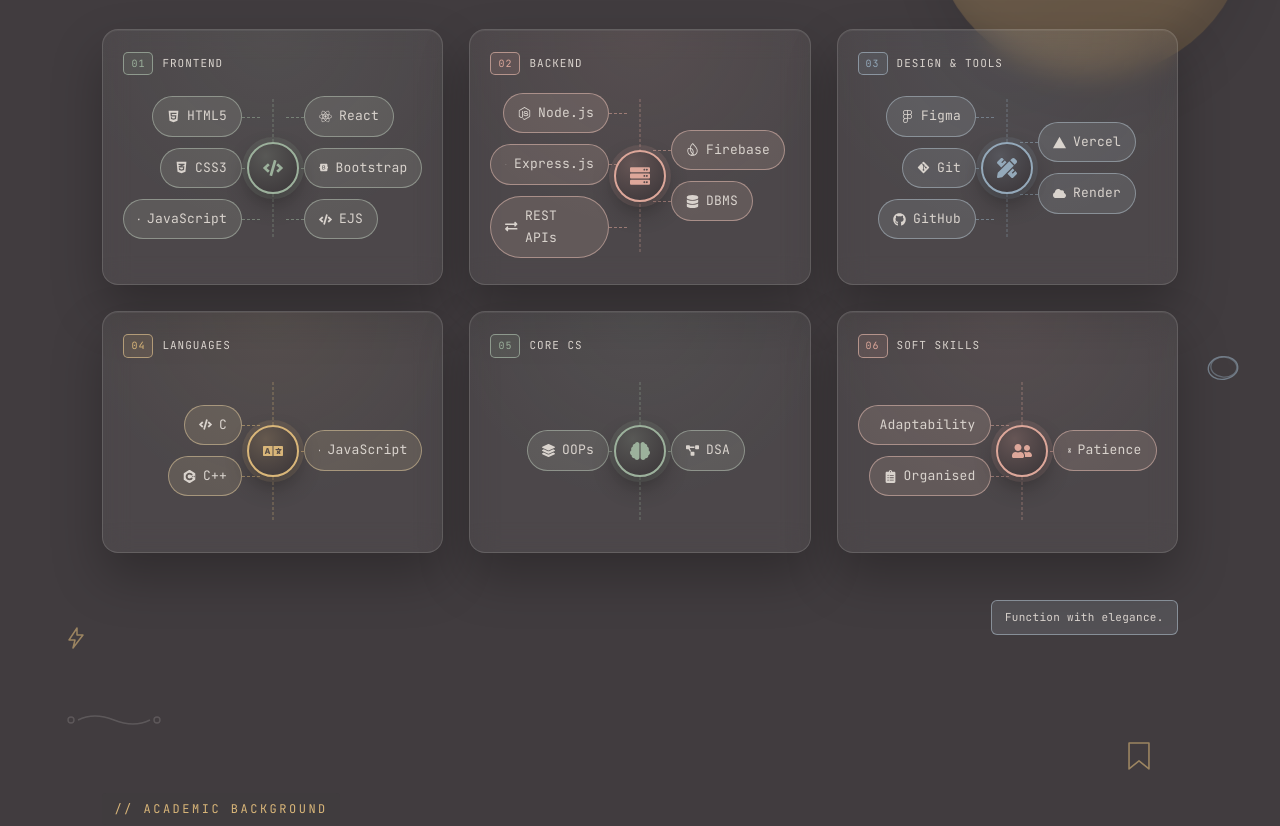
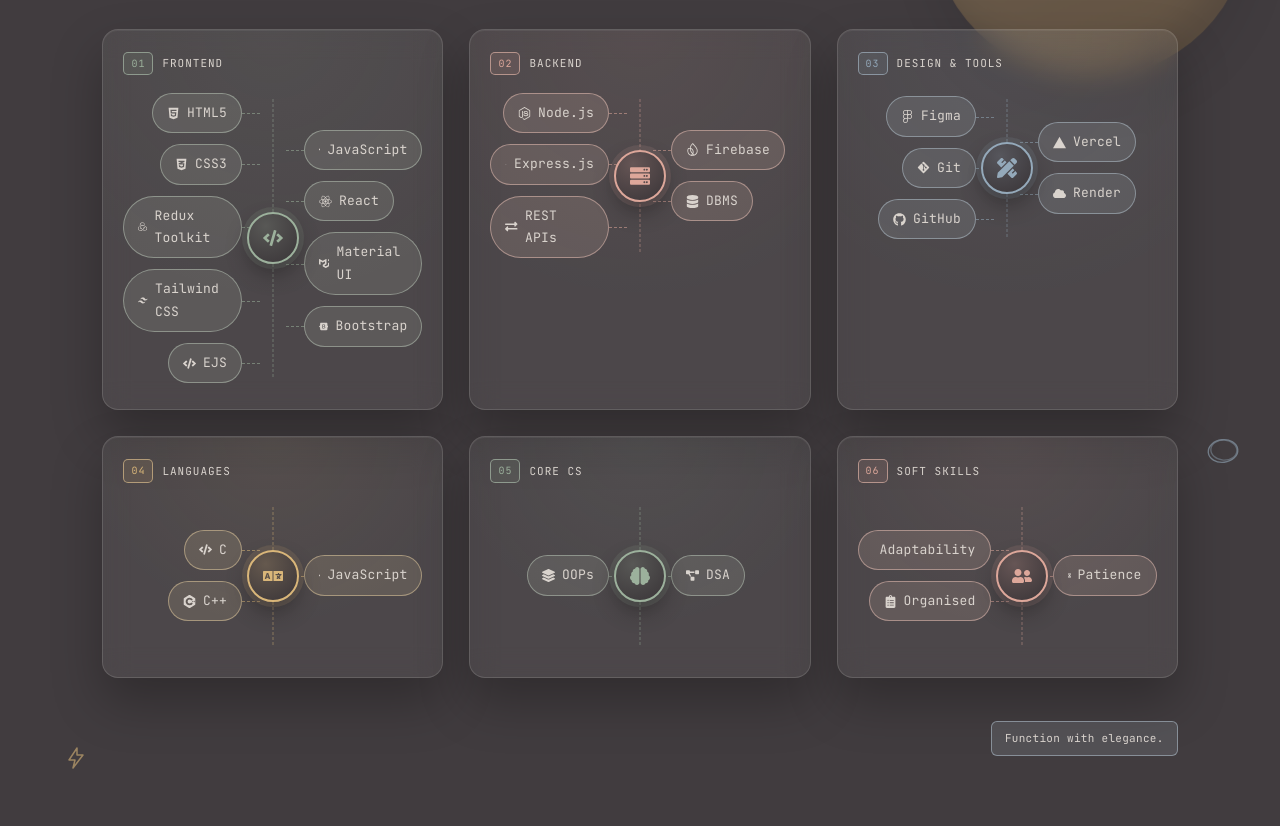
Before and after one commit to Krati-Ag-02/Krati-Agarwal---Personal-Portfolio, a React (Vite) app: page / in a window 1280 px wide. Shown: the part 8020-8846 px from the top of the page. Built offline with nearby package versions, Linux system fonts and the light colour scheme.

Commit message:
modified:   src/components/Skills.jsx

```diff
--- a/src/components/Skills.jsx
+++ b/src/components/Skills.jsx
@@ -1,4 +1,5 @@
 import { motion } from "framer-motion";
+
 import {
   FaHtml5, FaCss3Alt, FaJs, FaReact, FaBootstrap, FaCode,
   FaNodeJs, FaDatabase, FaExchangeAlt,
@@ -8,11 +9,12 @@
   FaServer, FaPencilRuler, FaUserFriends,
   FaLanguage, FaBrain,
 } from "react-icons/fa";
-import { SiExpress, SiFirebase, SiVercel, SiCplusplus } from "react-icons/si";
+import { SiExpress, SiFirebase, SiVercel, SiCplusplus, SiTailwindcss, SiMui, SiRedux } from "react-icons/si";
 
 const iconMap = {
   "HTML5": FaHtml5, "CSS3": FaCss3Alt, "JavaScript": FaJs, "React": FaReact,
   "Bootstrap": FaBootstrap, "EJS": FaCode,
+  "Redux Toolkit": SiRedux, "Tailwind CSS": SiTailwindcss, "Material UI": SiMui,
   "Node.js": FaNodeJs, "Express.js": SiExpress, "REST APIs": FaExchangeAlt,
   "Firebase": SiFirebase, "DBMS": FaDatabase,
   "Figma": FaFigma, "Git": FaGitAlt, "GitHub": FaGithub, "Vercel": SiVercel, "Render": FaCloud,
@@ -21,8 +23,9 @@
   "Adaptability": FaSyncAlt, "Patience": FaHourglassHalf, "Organised": FaClipboardList,
 };
 
+
 const categories = [
-  { title: "Frontend", color: "var(--sage)", hubIcon: FaCode, items: ["HTML5", "CSS3", "JavaScript", "React", "Bootstrap", "EJS"] },
+  { title: "Frontend", color: "var(--sage)", hubIcon: FaCode, items: ["HTML5", "CSS3", "Redux Toolkit", "Tailwind CSS","EJS","JavaScript", "React", "Material UI", "Bootstrap"] },
   { title: "Backend", color: "var(--clay)", hubIcon: FaServer, items: ["Node.js", "Express.js", "REST APIs", "Firebase", "DBMS"] },
   { title: "Design & tools", color: "var(--slate)", hubIcon: FaPencilRuler, items: ["Figma", "Git", "GitHub", "Vercel", "Render"] },
   { title: "Languages", color: "var(--ochre)", hubIcon: FaLanguage, items: ["C", "C++", "JavaScript"] },
```
